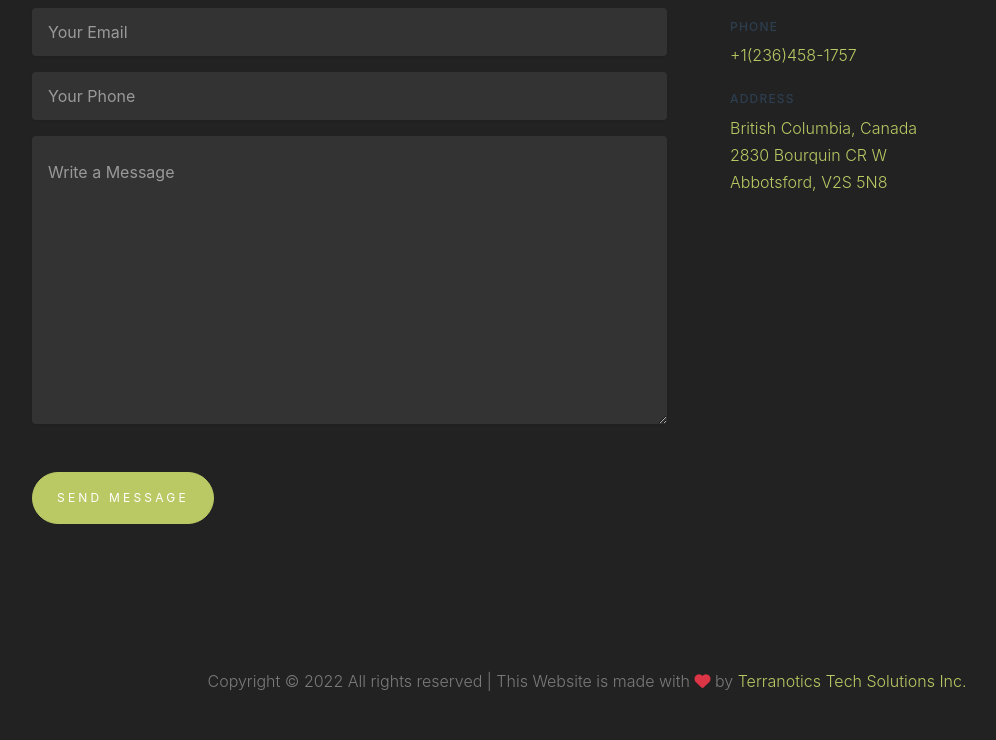
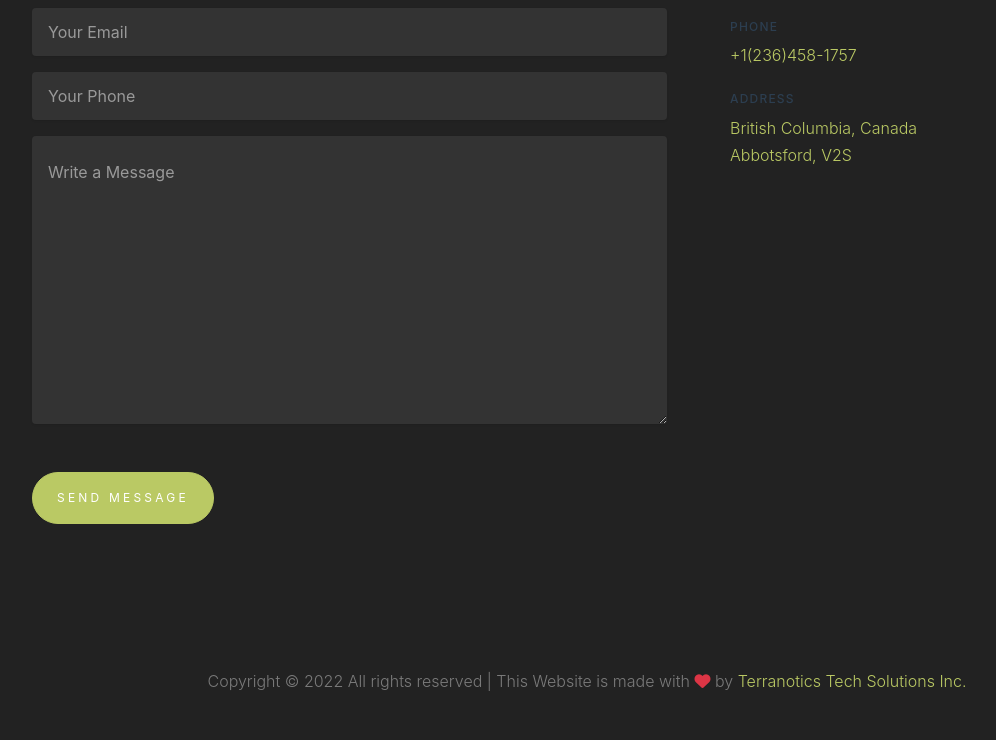
Before and after one commit to rishhmore/angrasys.github.io, a plain HTML site: page index.html in a window 1280 px wide. Shown: the part 6287-7027 px from the top of the page, without its empty margins (53-1049 px from the left). Drawn offline with Linux system fonts and the light colour scheme; a script that the page names is missing.

Commit message:
Update index.html

```diff
--- a/index.html
+++ b/index.html
@@ -444,10 +444,9 @@
                         </li>
                         <li>
                             <span class="text-uppercase">Address</span>
-                            <a href="https://goo.gl/maps/T98xfroRKn9uBBct9">
+                            <a href="https://goo.gl/maps/Ap6jCaAXLXPUav4w5">
 	British Columbia, Canada <br>
-2830 Bourquin CR W <br>
-Abbotsford, V2S 5N8
+Abbotsford, V2S
 
 </a>
                         </li>
```
